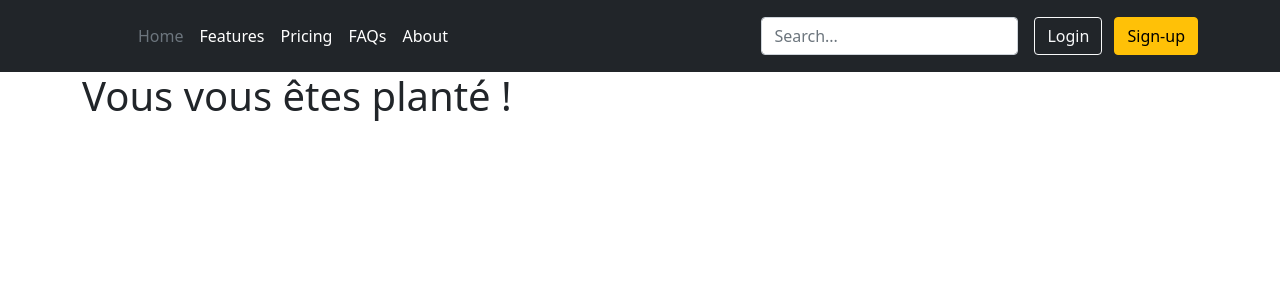
After one commit to Nom-temporaire/CMS-Creator, a PHP site: template src/view/Frontend/404.php in a window 1280 px wide. The commit adds this page. Shown: the top 300 px of the page. Run offline with PHP 8.4, Linux system fonts and the light colour scheme; the template is opened without the code that fills it, so the values that code supplies are empty.

Commit message:
update for routage

```diff
--- a/src/index.php
+++ b/src/index.php
@@ -1,3 +1,5 @@
 <?php
+session_start();
 require './vendor/autoload.php';
 $router = new App\Fram\Router();
+$router->getController();
--- /dev/null
+++ b/src/view/Frontend/404.php
@@ -0,0 +1 @@
+<h1>Vous vous êtes planté !</h1>
--- /dev/null
+++ b/src/view/template.php
@@ -0,0 +1,54 @@
+<!doctype html>
+<html lang="en">
+<head>
+    <meta charset="UTF-8">
+    <meta name="viewport"
+          content="width=device-width, user-scalable=no, initial-scale=1.0, maximum-scale=1.0, minimum-scale=1.0">
+    <meta http-equiv="X-UA-Compatible" content="ie=edge">
+    <link href="https://cdn.jsdelivr.net/npm/bootstrap@5.1.3/dist/css/bootstrap.min.css" rel="stylesheet"
+          integrity="sha384-1BmE4kWBq78iYhFldvKuhfTAU6auU8tT94WrHftjDbrCEXSU1oBoqyl2QvZ6jIW3" crossorigin="anonymous">
+    <title><?= $title; ?></title>
+</head>
+<body>
+
+
+<header class="p-3 bg-dark text-white">
+    <div class="container">
+        <div class="d-flex flex-wrap align-items-center justify-content-center justify-content-lg-start">
+            <a href="/" class="d-flex align-items-center mb-2 mb-lg-0 text-white text-decoration-none">
+                <svg class="bi me-2" width="40" height="32" role="img" aria-label="Bootstrap">
+                    <use xlink:href="#bootstrap"/>
+                </svg>
+            </a>
+
+            <ul class="nav col-12 col-lg-auto me-lg-auto mb-2 justify-content-center mb-md-0">
+                <li><a href="#" class="nav-link px-2 text-secondary">Home</a></li>
+                <li><a href="#" class="nav-link px-2 text-white">Features</a></li>
+                <li><a href="#" class="nav-link px-2 text-white">Pricing</a></li>
+                <li><a href="#" class="nav-link px-2 text-white">FAQs</a></li>
+                <li><a href="#" class="nav-link px-2 text-white">About</a></li>
+            </ul>
+
+            <form class="col-12 col-lg-auto mb-3 mb-lg-0 me-lg-3">
+                <input type="search" class="form-control form-control-dark" placeholder="Search..." aria-label="Search">
+            </form>
+
+            <div class="text-end">
+                <button type="button" class="btn btn-outline-light me-2">Login</button>
+                <button type="button" class="btn btn-warning">Sign-up</button>
+            </div>
+        </div>
+    </div>
+</header>
+
+
+
+<div class="container">
+    <?= $content; ?>
+</div>
+
+<script src="https://cdn.jsdelivr.net/npm/bootstrap@5.1.3/dist/js/bootstrap.bundle.min.js"
+        integrity="sha384-ka7Sk0Gln4gmtz2MlQnikT1wXgYsOg+OMhuP+IlRH9sENBO0LRn5q+8nbTov4+1p"
+        crossorigin="anonymous"></script>
+</body>
+</html>
```
Also changed, not shown: src/Config/routes.xml (added, +8 -0 lines), src/Fram/Router.php (+31 -0 lines), src/controller/BaseController.php (added, +40 -0 lines), src/controller/ErrorController.php (added, +15 -0 lines), src/controller/LoginController.php (added, +15 -0 lines), src/.htaccess (added), src/view/Frontend/login.php (renamed from src/view/login.php), 1 other file.
